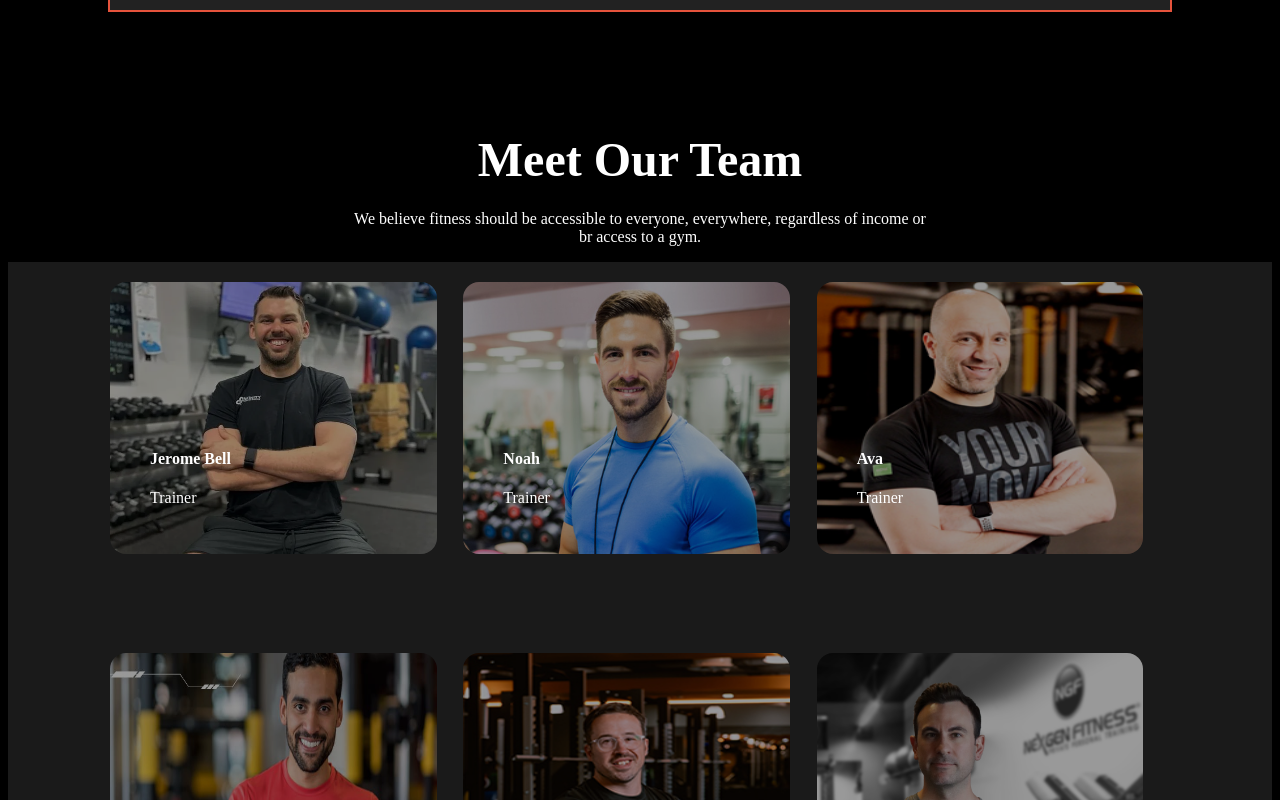
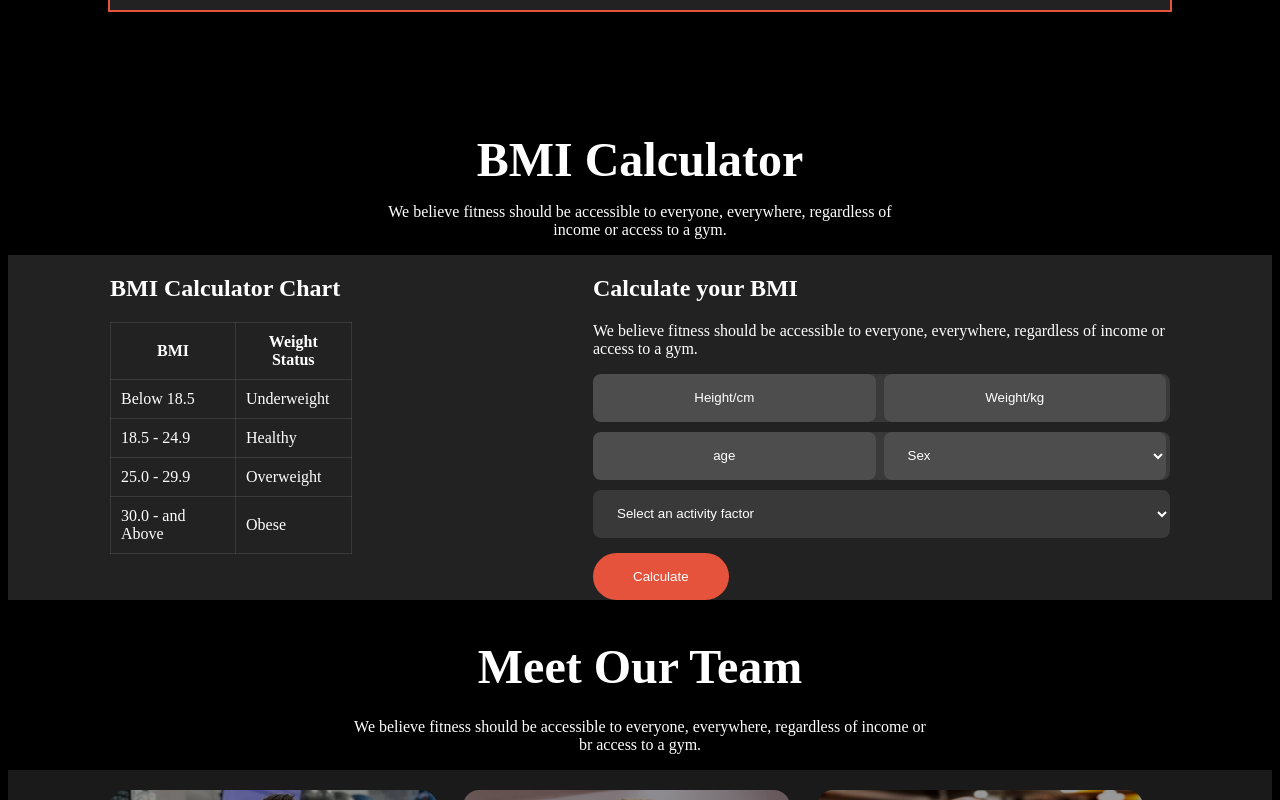
Before and after one commit to Rifatinfo/versatile-responsive-web, a plain HTML site: page index.html in a window 1280 px wide. Shown: the part 1699-2499 px from the top of the page. Drawn offline with Linux system fonts and the light colour scheme.

Commit message:
BMI Calculator

```diff
--- a/index.html
+++ b/index.html
@@ -58,17 +58,17 @@
                     <p class="moment-description">We believe fitness should be </br> accessible to everyone</p>
                 </div>
                 <div class="border habit-content">
-                    <img class="habit-img" src="images/image 2.png" alt="">
+                    <img class="habit-img" src="images/image 3.png" alt="">
                     <h3 class="moment-title">Movement</h3>
                     <p class="moment-description">We believe fitness should be </br> accessible to everyone</p>
                 </div>
                 <div class="border habit-content">
-                    <img class="habit-img" src="images/image 2.png" alt="">
+                    <img class="habit-img" src="images/image 4.png" alt="">
                     <h3 class="moment-title">Movement</h3>
                     <p class="moment-description">We believe fitness should be </br> accessible to everyone</p>
                 </div>
                 <div class="border habit-content">
-                    <img class="habit-img" src="images/image 2.png" alt="">
+                    <img class="habit-img" src="images/image 5.png" alt="">
                     <h3 class="moment-title">Movement</h3>
                     <p class="moment-description">We believe fitness should be </br> accessible to everyone</p>
                 </div>
@@ -93,6 +93,64 @@
                 </div>
             </div>
         </section>
+
+        <!-- BMI Calculator -->
+        <div>
+            <h1 class="habit-title">BMI Calculator</h1>
+            <p class="habit-description">We believe fitness should be accessible to everyone, everywhere, regardless of</br> income or access to a gym.</p>
+        </div>
+
+       <section class="bmi-calculator-container">
+        <div class="bmi-calculator">
+            <!-- table -->
+            <div>
+                <h2>BMI Calculator Chart</h2>
+                <table style="width: 50%;">
+                    <tr>
+                        <th>BMI</th>
+                        <th>Weight Status</th>
+                    </tr>
+                    <tr>
+                        <td>Below 18.5</td>
+                        <td>Underweight</td>
+                    </tr>
+                    <tr>
+                        <td>18.5 - 24.9</td>
+                        <td>Healthy</td>
+                    </tr>
+                    <tr>
+                        <td>25.0 - 29.9</td>
+                        <td>Overweight</td>
+                    </tr>
+                    <tr>
+                        <td>30.0 - and Above</td>
+                        <td>Obese</td>
+                    </tr>
+                </table>
+            </div>
+            <!-- input filed -->
+            <div>
+                <h2>Calculate your BMI</h2>
+                <p>We believe fitness should be accessible to everyone, everywhere, regardless of income or access to a gym.</p>
+                <div class="filed-container">
+                    <div class="filed-1">
+                        <input class="input-field" placeholder="Height/cm" type="button" value="Height/cm">
+                        <input class="input-field" placeholder="Weight/kg" type="button" value="Weight/kg">
+                    </div>
+                    <div class="filed-1">
+                        <input class="input-field" placeholder="Height/cm" type="button" value="age">
+                        <select class="input-field"  name="" id="">
+                            <option >Sex</option>
+                        </select>
+                    </div>
+                    <select class="filed-2"  name="" id="">
+                        <option >Select an activity factor</option>
+                    </select>
+                </div>
+                <button class="common-btn">Calculate</button>
+            </div>
+        </div>
+       </section>
 
         <!-- Meet Our Team -->
         <section>
--- a/styles/style.css
+++ b/styles/style.css
@@ -222,7 +222,50 @@ footer{
     text-align: center;
     margin-bottom: 15px;
 }
+table, th, td{
+    border: 1px solid rgba(255, 255, 255, 0.1);
+    border-collapse: collapse;
+    padding: 10px;
+}
 
+/* bmi calculator */
+.bmi-calculator-container{
+    background: rgb(34, 34, 34);
+}
+.bmi-calculator{
+    max-width: 1060px;
+    margin: 0 auto;
+    display: grid;
+    grid-template-columns: repeat(2,1fr);
+}
+.filed-1{
+    display: flex;
+    gap: 8px;
+    margin-bottom: 10px;
+    border-radius: 8px;
+    background: rgba(255, 255, 255, 0.1);
+    border: none;
+    color: white;
+}
+.filed-2{
+    width: 577px;
+    height: 48px;
+    padding: 12px 20px 12px 20px;
+    margin-bottom: 15px;
+    border-radius: 8px;
+    background: rgba(255, 255, 255, 0.1);
+    border: none;
+    color: white;
+}
+.input-field{
+    padding: 12px 40px 12px 20px;
+    width: 282.5px;
+    height: 48px;
+    border-radius: 8px;
+    background: rgba(255, 255, 255, 0.1);
+    border: none;
+    color: white;
+}
 
 
 
@@ -240,7 +283,7 @@ footer{
     .list-items{
        display: none;
     }
-    .habit-grid, .footer-grid, .our-team{
+    .habit-grid, .footer-grid, .our-team, .bmi-calculator{
         grid-template-columns: repeat(1, 1fr);
     }
     .habit-content img{
@@ -255,4 +298,15 @@ footer{
     .team-container img{
         margin-left: 20px;
     }
+    .filed-container{
+        width: 354px;
+        height: 220px;
+    }
+    .filed-2{
+        width: 353px;
+        height: 48px;
+    }
+    .bmi-calculator{
+        margin-left: 15px;
+    }
 }
```
